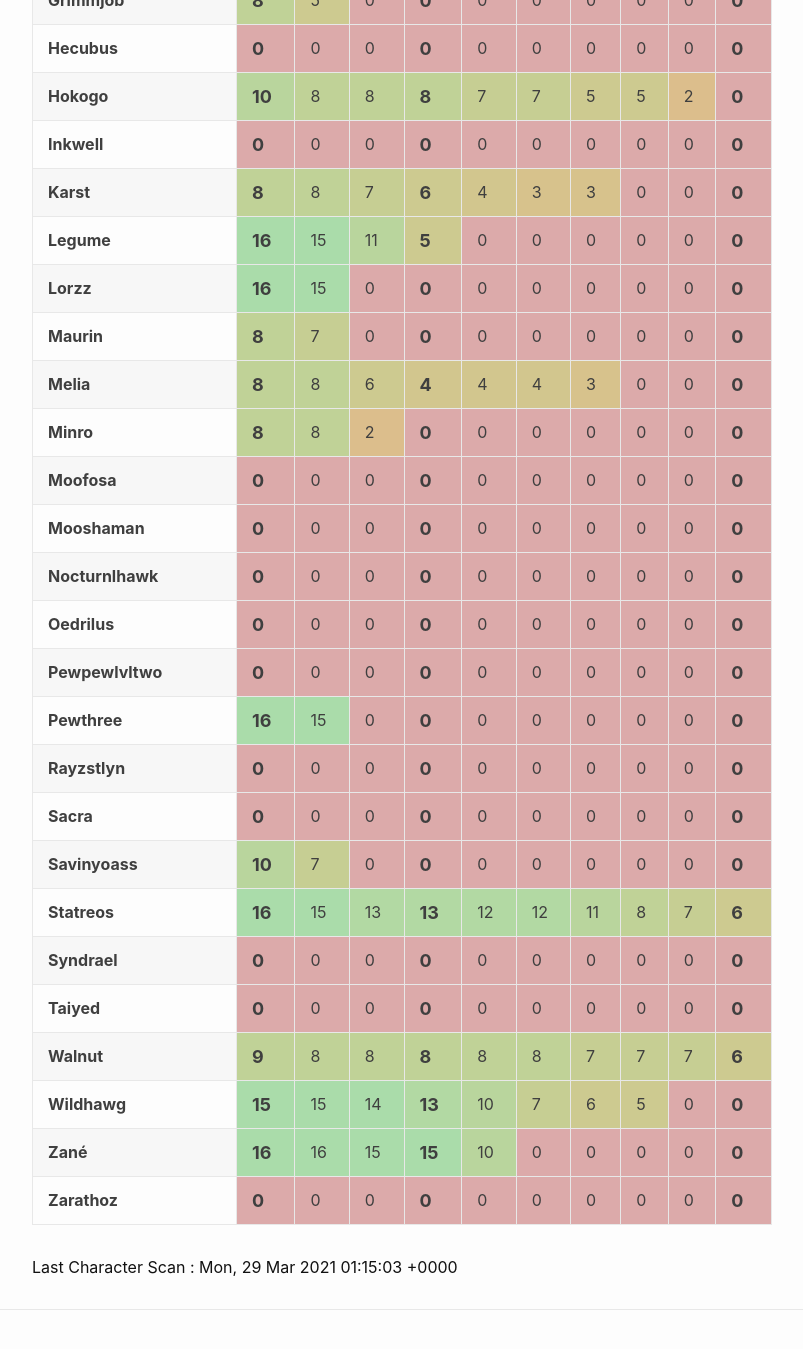
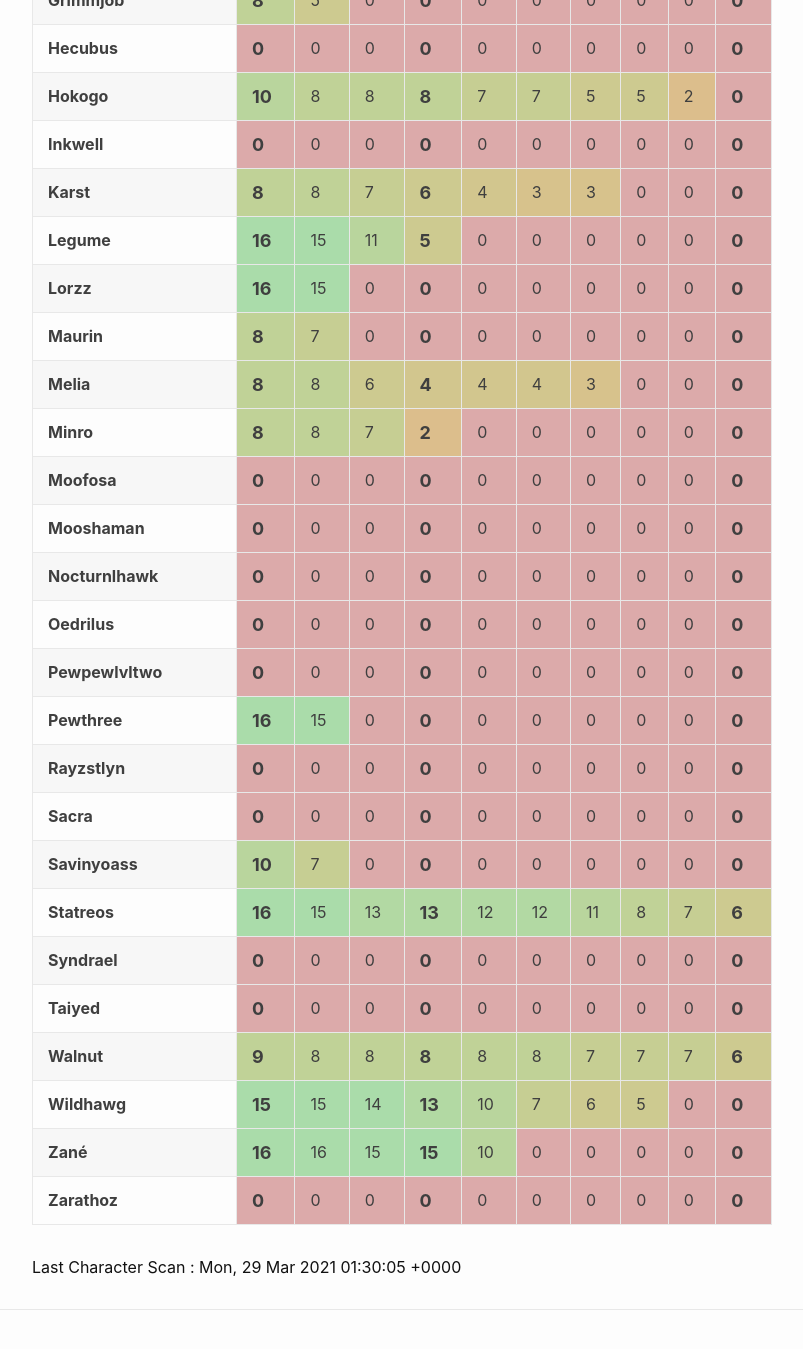
Before and after one commit to eldertribunal/keystonetracker, a Jekyll site: the page built from weekly.md, in a window 1280 px wide and 1400 px high, scrolled down 890 px. Shown: the top 1349 px of the window, without its empty margins (126-929 px from the left). Built offline with Jekyll 4.4.1, drawn with Linux system fonts in a browser that asks for light colours.

Commit message:
auto scan Mon Mar 29 01:30:55 UTC 2021

```diff
--- a/_data/scanned.json
+++ b/_data/scanned.json
@@ -1,3 +1,3 @@
 {
-  "timestamp": 1616980503
+  "timestamp": 1616981405
 }
--- a/_data/weekly.json
+++ b/_data/weekly.json
@@ -199,8 +199,8 @@
     "dungeons": [
       8,
       8,
+      7,
       2,
-      0,
       0,
       0,
       0,
```
